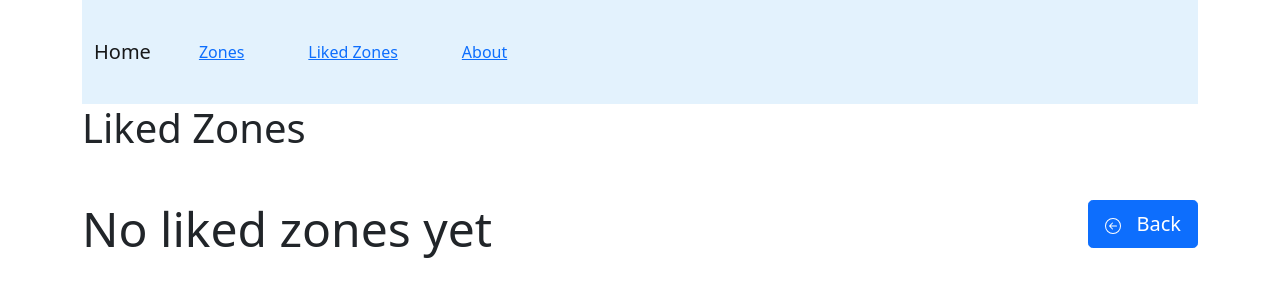
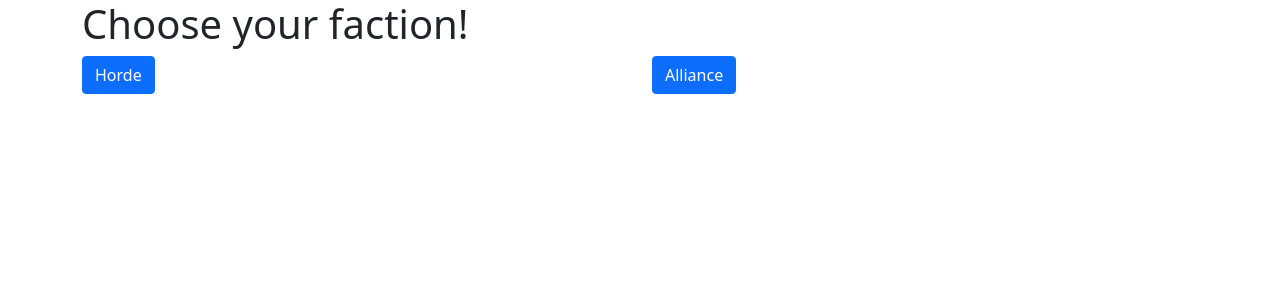
Before and after one commit to skaarj3/wowzones, an Angular app: page /liked in a window 1280 px wide. Shown: the top 300 px of the page. Built offline with nearby package versions, Linux system fonts and the light colour scheme.

Commit message:
Creando el componente "faction" e integrándolo

```diff
--- a/src/app/app-routing.module.ts
+++ b/src/app/app-routing.module.ts
@@ -4,13 +4,15 @@ import { AboutComponent } from './components/about/about.component';
 import { LikedComponent } from './components/liked/liked.component';
 import { ZoneListComponent } from './components/zone-list/zone-list.component';
 import { FactionComponent } from './components/faction/faction.component';
+import { MainComponent } from './components/main/main.component';
 
 const routes: Routes = [
   { path: '', component: ZoneListComponent},
   { path: 'zone-list', component: ZoneListComponent},
   { path: 'liked', component: LikedComponent},
   { path: 'about', component: AboutComponent},
-  { path : 'faction', component: FactionComponent}
+  { path : 'faction', component: FactionComponent},
+  { path : 'main', component: MainComponent}
 ];
 
 @NgModule({
--- a/src/app/app.component.html
+++ b/src/app/app.component.html
@@ -1,2 +1 @@
-<app-nav-bar></app-nav-bar>
-<router-outlet></router-outlet>
+<app-faction></app-faction>
--- a/src/app/app.module.ts
+++ b/src/app/app.module.ts
@@ -11,6 +11,7 @@ import { ZoneComponent } from './components/zone/zone.component';
 import { LikedComponent } from './components/liked/liked.component';
 import { AboutComponent } from './components/about/about.component';
 import { FactionComponent } from './components/faction/faction.component';
+import { MainComponent } from './components/main/main.component';
 
 @NgModule({
   declarations: [
@@ -20,7 +21,8 @@ import { FactionComponent } from './components/faction/faction.component';
     ZoneComponent,
     LikedComponent,
     AboutComponent,
-    FactionComponent
+    FactionComponent,
+    MainComponent
   ],
   imports: [
     BrowserModule,
--- a/src/app/components/faction/faction.component.html
+++ b/src/app/components/faction/faction.component.html
@@ -2,10 +2,10 @@
     <h1>Choose your faction!</h1>
     <div class="row">
       <div class="col">
-        Horde
+        <button type="button" class="btn btn-primary" (click)="chooseFaction('Horde')" [routerLink]='["main"]'>Horde</button>
       </div>
       <div class="col">
-        Alliance
+        <button type="button" class="btn btn-primary" (click)="chooseFaction('Alliance')" [routerLink]='["main"]'>Alliance</button>
       </div>
     </div>
   </div>
--- a/src/app/components/faction/faction.component.ts
+++ b/src/app/components/faction/faction.component.ts
@@ -7,7 +7,14 @@ import { Component, OnInit } from '@angular/core';
 })
 export class FactionComponent implements OnInit {
 
+  faction: any;
+
   constructor() { }
+
+  chooseFaction(faction:any){
+    console.log("Has elegido a " + faction);
+    return this.faction;
+  }
 
   ngOnInit(): void {
   }
--- /dev/null
+++ b/src/app/components/main/main.component.html
@@ -0,0 +1,2 @@
+<app-nav-bar></app-nav-bar>
+<router-outlet></router-outlet>
--- /dev/null
+++ b/src/app/components/main/main.component.ts
@@ -0,0 +1,15 @@
+import { Component, OnInit } from '@angular/core';
+
+@Component({
+  selector: 'app-main',
+  templateUrl: './main.component.html',
+  styleUrls: ['./main.component.css']
+})
+export class MainComponent implements OnInit {
+
+  constructor() { }
+
+  ngOnInit(): void {
+  }
+
+}
--- a/src/app/components/nav-bar/nav-bar.component.html
+++ b/src/app/components/nav-bar/nav-bar.component.html
@@ -1,7 +1,7 @@
 <div class="container">
   <nav class="navbar navbar-expand-lg navbar-light" style="background-color: #e3f2fd;">
     <div class="container-fluid">
-      <a class="navbar-brand" href="#">Home</a>
+      <!--<a class="navbar-brand" href="#">Home</a>-->
       <button class="navbar-toggler" type="button" data-bs-toggle="collapse" data-bs-target="#navbarNav"
         aria-controls="navbarNav" aria-expanded="false" aria-label="Toggle navigation">
         <span class="navbar-toggler-icon"></span>
--- a/src/app/components/zone/zone.component.html
+++ b/src/app/components/zone/zone.component.html
@@ -2,8 +2,8 @@
   <div class="card-body">
     <h5 class="card-title text-danger bg-secondary" style="--bs-bg-opacity: .3;">{{zone.name}}</h5>
     <p class="card-text bg-danger" style="--bs-bg-opacity: .5;" *ngIf="isRaid(zone.category)">Zone cateogory: {{zone.category}}</p>
-    <p class="card-text bg-primary bg-gradient"  style="--bs-bg-opacity: .5;" *ngIf="isDungeon(zone.category)">Zone cateogory: {{zone.category}}</p>
-    <p class="card-text bg-success bg-gradient" style="--bs-bg-opacity: .5;" *ngIf="isOpenWorld(zone.category)">Zone cateogory: {{zone.category}}</p>
+    <p class="card-text bg-primary bg-gradient"  style="--bs-bg-opacity: .5;" *ngIf="isDungeon(zone.category)">Zone category: {{zone.category}}</p>
+    <p class="card-text bg-success bg-gradient" style="--bs-bg-opacity: .5;" *ngIf="isOpenWorld(zone.category)">Zone category: {{zone.category}}</p>
     <p class="card-text">Zone level: {{zone.level}}</p>
     <p class="card-text">Zone territory: {{zone.territory}}</p>
   </div>
```
Also changed, not shown: src/app/components/main/main.component.css (added), 1 other file (tests, documents, lock files or other folders).
